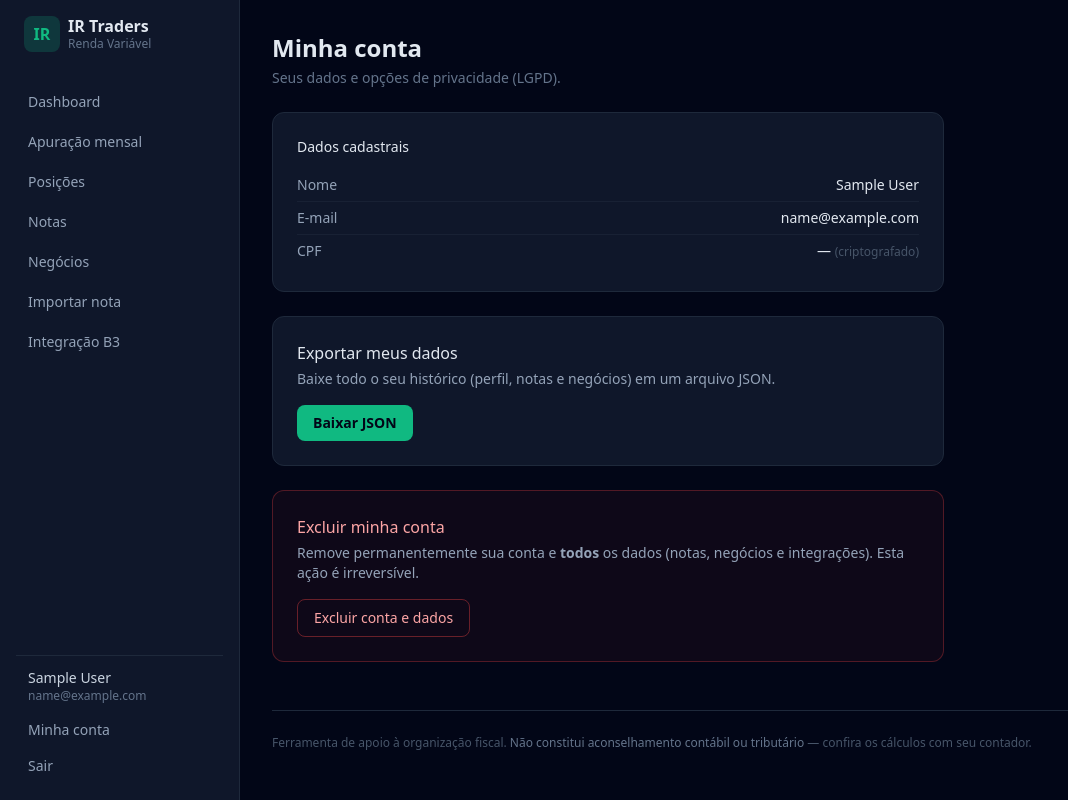
After one commit to DUK22/TradingBud, a Flask app: page /conta in a window 1280 px wide. The commit adds this page. Shown: the whole page, without its empty margins (0-1068 px from the left). Run offline with Flask 3, Linux system fonts and the light colour scheme; the visitor is signed in with stand-in values (Sample User, id 1); some libraries are stand-ins or nearby versions.

Commit message:
LGPD: CPF criptografado em repouso + exportacao e exclusao de conta
Frente de protecao de dados:

- CPF criptografado em repouso (Fernet/AES) via TypeDecorator EncryptedString,
  transparente para o app. Chave CPF_ENC_KEY (obrigatoria em producao; fallback
  fixo so em dev). Migracao alarga a coluna cpf de 14 -> 255.
- Direitos do titular (Minha conta):
  * /conta/exportar -> baixa todos os dados em JSON (portabilidade);
  * /conta/excluir  -> apaga a conta e, em cascata, notas/negocios/B3.
- UI: pagina account.html + link "Minha conta" na sidebar.
- OCR: logging de reconhecimento/avisos (antes as falhas eram silenciosas).
- Testes: CPF cifrado no banco e legivel via ORM; exportacao; exclusao com
  cascade. requirements: cryptography. .env.example/README atualizados.

ruff: All checks passed. pytest: 31 passed.

Co-Authored-By: Claude Opus 4.8 <noreply@anthropic.com>

```diff
--- /dev/null
+++ b/app/crypto.py
@@ -0,0 +1,62 @@
+"""Criptografia em repouso para dados sensíveis (CPF) — LGPD.
+
+Usa Fernet (AES-128-CBC + HMAC, da biblioteca `cryptography`). A chave vem de
+CPF_ENC_KEY (chave Fernet urlsafe-base64). Em dev, na ausência da chave, usa um
+fallback FIXO e determinístico (apenas para os dados de teste persistirem entre
+reinícios — NÃO use em produção; lá a chave é obrigatória, ver config.py).
+
+A coluna EncryptedString é transparente: o app continua lendo/escrevendo o CPF
+em texto puro; a (de)criptografia acontece no boundary do banco.
+"""
+import base64
+import hashlib
+import logging
+import os
+
+from cryptography.fernet import Fernet, InvalidToken
+from sqlalchemy import String
+from sqlalchemy.types import TypeDecorator
+
+log = logging.getLogger(__name__)
+
+_DEV_FALLBACK_KEY = base64.urlsafe_b64encode(
+    hashlib.sha256(b"ir-traders-dev-cpf-key").digest()
+)
+
+
+def _resolve_key() -> bytes:
+    key = None
+    try:
+        from flask import current_app
+        key = current_app.config.get("CPF_ENC_KEY")
+    except RuntimeError:
+        # Fora de um app context: cai para a variável de ambiente.
+        key = os.environ.get("CPF_ENC_KEY")
+    if not key:
+        return _DEV_FALLBACK_KEY
+    return key.encode() if isinstance(key, str) else key
+
+
+def _fernet() -> Fernet:
+    return Fernet(_resolve_key())
+
+
+class EncryptedString(TypeDecorator):
+    """Coluna de texto criptografada em repouso (transparente para o app)."""
+
+    impl = String(255)
+    cache_ok = True
+
+    def process_bind_param(self, value, dialect):
+        if value is None or value == "":
+            return value
+        return _fernet().encrypt(str(value).encode()).decode()
+
+    def process_result_value(self, value, dialect):
+        if value is None or value == "":
+            return value
+        try:
+            return _fernet().decrypt(value.encode()).decode()
+        except InvalidToken:
+            log.warning("Valor criptografado ilegível (CPF_ENC_KEY trocada/ausente?).")
+            return None
--- a/app/main.py
+++ b/app/main.py
@@ -1,14 +1,25 @@
 """Blueprint principal: dashboard, upload/OCR, notas, apuração, posições, B3."""
+import json
 import os
 from datetime import UTC, date, datetime
 from decimal import Decimal, InvalidOperation
 
-from flask import Blueprint, abort, current_app, flash, redirect, render_template, request, url_for
-from flask_login import current_user, login_required
+from flask import (
+    Blueprint,
+    Response,
+    abort,
+    current_app,
+    flash,
+    redirect,
+    render_template,
+    request,
+    url_for,
+)
+from flask_login import current_user, login_required, logout_user
 from werkzeug.utils import secure_filename
 
 from .extensions import db
-from .models import B3Connection, BrokerageNote, Trade
+from .models import B3Connection, BrokerageNote, Trade, User
 from .services import ocr, tax_engine
 from .services.b3_client import B3Config, sync_status
 
@@ -253,6 +264,62 @@ def positions():
 
 
 # --------------------------------------------------------------------------- #
+# Conta / LGPD (exportação e exclusão dos dados do usuário)
+# --------------------------------------------------------------------------- #
+@main_bp.route("/conta")
+@login_required
+def account():
+    return render_template("account.html")
+
+
+@main_bp.route("/conta/exportar")
+@login_required
+def account_export():
+    """Exporta todos os dados do usuário em JSON (direito de portabilidade)."""
+    notes = _user_notes()
+    data = {
+        "perfil": {
+            "nome": current_user.name,
+            "email": current_user.email,
+            "cpf": current_user.cpf,
+            "criado_em": current_user.created_at,
+        },
+        "notas": [{
+            "id": n.id, "corretora": n.broker, "numero": n.note_number,
+            "data_pregao": n.trade_date, "data_liquidacao": n.settlement_date,
+            "segmento": n.segment, "origem": n.source,
+            "corretagem": n.corretagem, "emolumentos": n.emolumentos,
+            "taxa_liquidacao": n.taxa_liquidacao, "taxa_registro": n.taxa_registro,
+            "iss": n.iss, "outras": n.outras,
+            "irrf_day": n.irrf_day, "irrf_swing": n.irrf_swing,
+            "net_value": n.net_value,
+            "negocios": [{
+                "data": t.trade_date, "ativo": t.asset, "mercado": t.market,
+                "lado": t.side, "quantidade": t.quantity, "preco": t.price,
+                "valor": t.gross_value,
+            } for t in n.trades],
+        } for n in notes],
+    }
+    payload = json.dumps(data, ensure_ascii=False, indent=2, default=str)
+    resp = Response(payload, mimetype="application/json")
+    resp.headers["Content-Disposition"] = (
+        f"attachment; filename=ir-traders-dados-{current_user.id}.json")
+    return resp
+
+
+@main_bp.route("/conta/excluir", methods=["POST"])
+@login_required
+def account_delete():
+    """Exclui a conta e TODOS os dados (cascade remove notas/negócios/B3)."""
+    user = db.session.get(User, current_user.id)
+    logout_user()
+    db.session.delete(user)
+    db.session.commit()
+    flash("Sua conta e todos os dados associados foram excluídos.", "success")
+    return redirect(url_for("auth.login"))
+
+
+# --------------------------------------------------------------------------- #
 # Integração B3 (stub)
 # --------------------------------------------------------------------------- #
 @main_bp.route("/integracoes/b3", methods=["GET", "POST"])
--- a/app/models.py
+++ b/app/models.py
@@ -15,6 +15,7 @@ from decimal import Decimal
 from flask_login import UserMixin
 from werkzeug.security import check_password_hash, generate_password_hash
 
+from .crypto import EncryptedString
 from .extensions import db
 
 NUM = db.Numeric(18, 6)
@@ -32,7 +33,7 @@ class User(UserMixin, db.Model):
     name = db.Column(db.String(120), nullable=False)
     email = db.Column(db.String(255), unique=True, nullable=False, index=True)
     password_hash = db.Column(db.String(255), nullable=False)
-    cpf = db.Column(db.String(14))  # usado na futura integração B3
+    cpf = db.Column(EncryptedString())  # criptografado em repouso (LGPD)
     created_at = db.Column(db.DateTime, default=utcnow)
 
     notes = db.relationship(
--- a/app/services/ocr.py
+++ b/app/services/ocr.py
@@ -10,6 +10,7 @@ Fluxo:
 """
 from __future__ import annotations
 
+import logging
 import re
 from dataclasses import dataclass, field
 from datetime import date, datetime
@@ -19,6 +20,8 @@ try:
     import pdfplumber
 except ImportError:
     pdfplumber = None
+
+log = logging.getLogger(__name__)
 
 
 @dataclass
@@ -302,6 +305,13 @@ def parse_note(text):
     note = parser.parse(text)
     if getattr(parser, "broker_name", "SINACOR") != "SINACOR":
         note.broker = parser.broker_name
+    # Visibilidade p/ diagnóstico/calibração (antes as falhas eram silenciosas).
+    if note.warnings:
+        log.warning("OCR (%s/%s): %s", note.broker, note.segment,
+                    " ".join(note.warnings))
+    else:
+        log.info("OCR (%s/%s): %d negócio(s) reconhecido(s).",
+                 note.broker, note.segment, len(note.trades))
     return note
 
 
--- /dev/null
+++ b/app/templates/account.html
@@ -0,0 +1,45 @@
+{% extends "base.html" %}
+{% block title %}Minha conta · IR Traders{% endblock %}
+{% block content %}
+<h1 class="text-2xl font-semibold mb-1">Minha conta</h1>
+<p class="text-slate-500 text-sm mb-6">Seus dados e opções de privacidade (LGPD).</p>
+
+<div class="max-w-2xl space-y-6">
+  <div class="bg-slate-900 border border-slate-800 rounded-xl p-6 text-sm">
+    <div class="font-medium mb-3">Dados cadastrais</div>
+    <div class="flex justify-between py-1.5 border-b border-slate-800/60">
+      <span class="text-slate-400">Nome</span><span>{{ current_user.name }}</span>
+    </div>
+    <div class="flex justify-between py-1.5 border-b border-slate-800/60">
+      <span class="text-slate-400">E-mail</span><span>{{ current_user.email }}</span>
+    </div>
+    <div class="flex justify-between py-1.5">
+      <span class="text-slate-400">CPF</span>
+      <span>{{ current_user.cpf or '—' }} <span class="text-xs text-slate-600">(criptografado)</span></span>
+    </div>
+  </div>
+
+  <div class="bg-slate-900 border border-slate-800 rounded-xl p-6">
+    <div class="font-medium mb-1">Exportar meus dados</div>
+    <p class="text-sm text-slate-400 mb-4">Baixe todo o seu histórico (perfil, notas e
+      negócios) em um arquivo JSON.</p>
+    <a href="{{ url_for('main.account_export') }}"
+       class="inline-block bg-brand hover:bg-brand-dark text-slate-950 font-semibold rounded-lg px-4 py-2 text-sm">
+      Baixar JSON
+    </a>
+  </div>
+
+  <div class="bg-red-500/5 border border-red-500/30 rounded-xl p-6">
+    <div class="font-medium text-red-300 mb-1">Excluir minha conta</div>
+    <p class="text-sm text-slate-400 mb-4">Remove permanentemente sua conta e <strong>todos</strong>
+      os dados (notas, negócios e integrações). Esta ação é irreversível.</p>
+    <form method="post" action="{{ url_for('main.account_delete') }}"
+          onsubmit="return confirm('Tem certeza? Isso apaga sua conta e todos os dados, sem volta.')">
+      <input type="hidden" name="csrf_token" value="{{ csrf_token() }}">
+      <button class="text-sm text-red-300 border border-red-500/40 rounded-lg px-4 py-2 hover:bg-red-500/10">
+        Excluir conta e dados
+      </button>
+    </form>
+  </div>
+</div>
+{% endblock %}
--- a/app/templates/base.html
+++ b/app/templates/base.html
@@ -48,6 +48,7 @@
     <div class="border-t border-slate-800 pt-3 mt-3">
       <div class="text-sm text-slate-300 px-3 truncate">{{ current_user.name }}</div>
       <div class="text-xs text-slate-500 px-3 truncate mb-2">{{ current_user.email }}</div>
+      <a href="{{ url_for('main.account') }}" class="block px-3 py-2 text-sm text-slate-400 hover:text-slate-200">Minha conta</a>
       <a href="{{ url_for('auth.logout') }}" class="block px-3 py-2 text-sm text-slate-400 hover:text-red-400">Sair</a>
     </div>
   </aside>
--- a/requirements.txt
+++ b/requirements.txt
@@ -6,5 +6,6 @@ Flask-WTF==1.2.1
 Flask-Limiter==3.8.0
 WTForms==3.1.2
 email-validator==2.1.1
+cryptography==48.0.0
 pdfplumber==0.11.9
 Werkzeug==3.0.3
```
Also changed, not shown: config.py (+17 -0 lines), migrations/versions/90cf159a77ec_cpf_criptografado_alarga_coluna.py (added, +34 -0 lines), tests/test_account.py (added, +58 -0 lines), README.md, 1 other file.
